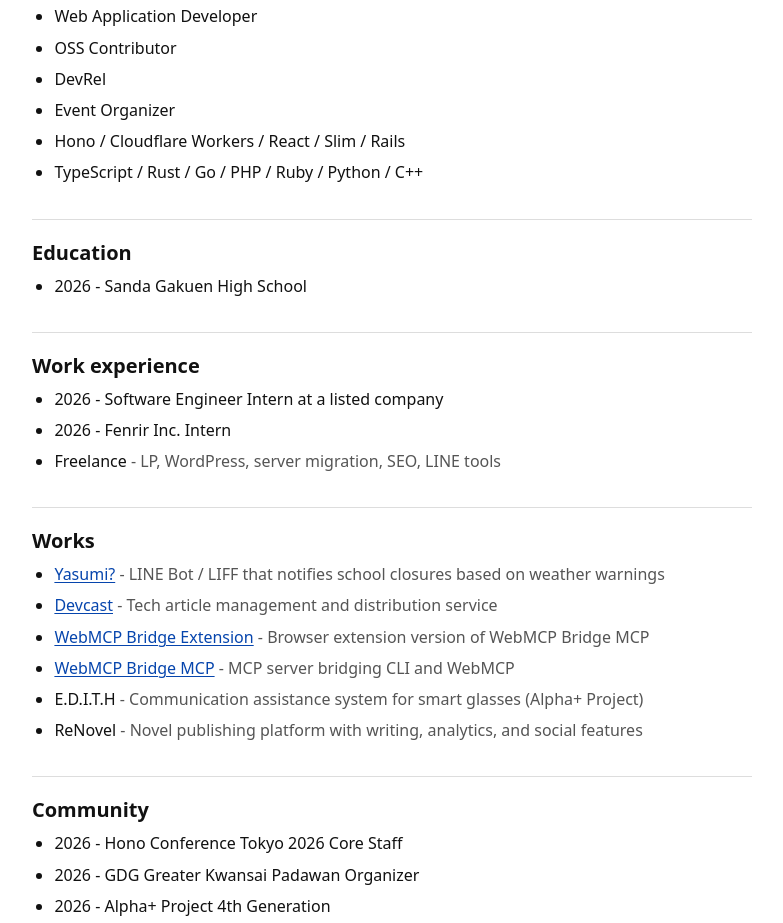
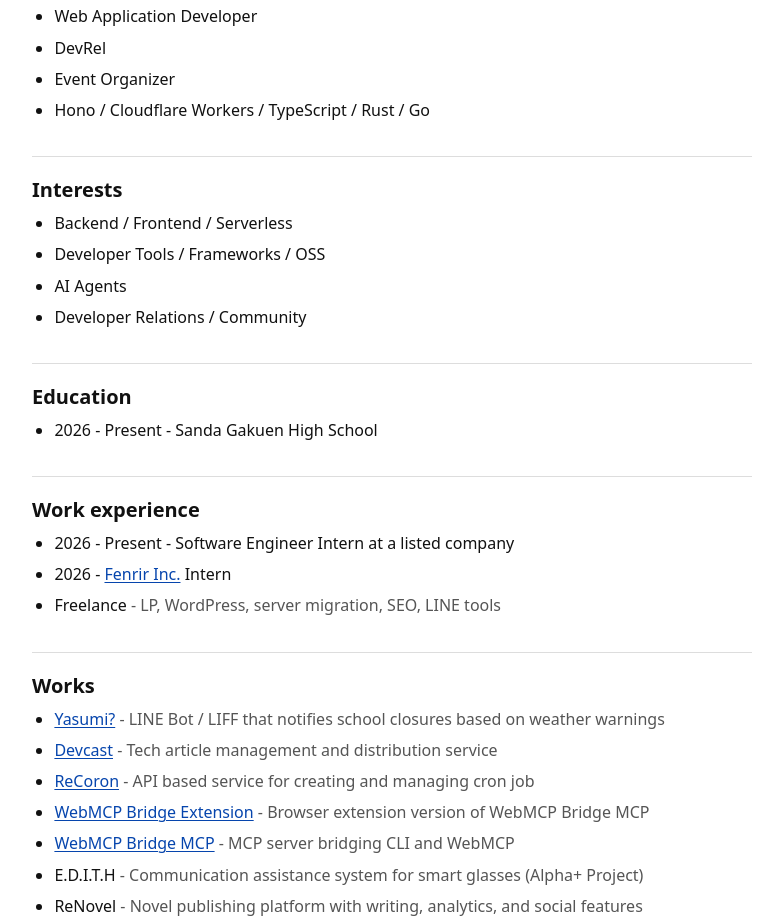
Before and after one commit to tanahiro2010/portfolio, an Astro site: page / in a window 1280 px wide. Shown: the part 237-1160 px from the top of the page, without its empty margins (248-1031 px from the left). Built offline with nearby package versions, Linux system fonts and the light colour scheme; Astro itself is replaced by a stand-in of ours.

Commit message:
fix: プロフィールの情報を更新 - 不要な情報を削除し、フォーマットを整え

```diff
--- a/src/data/home.md
+++ b/src/data/home.md
@@ -1,6 +1,6 @@
 # Hirohisa Tanaka
 
-tanahiro2010 / Web Application Developer / DevRel
+Web Application Developer / DevRel
 
 - [Website](https://tanahiro2010.com/)
 - [X](https://x.com/tanahiro2010)
@@ -9,30 +9,43 @@
 ## About
 
 - Web Application Developer
-- OSS Contributor
 - DevRel
 - Event Organizer
-- Hono / Cloudflare Workers / React / Slim / Rails
-- TypeScript / Rust / Go / PHP / Ruby / Python / C++
+- Hono / Cloudflare Workers / TypeScript / Rust / Go
+
+## Interests
+
+- Backend / Frontend / Serverless
+- Developer Tools / Frameworks / OSS
+- AI Agents
+- Developer Relations / Community
 
 ## Education
 
-- 2026 - Sanda Gakuen High School
+- 2026 - Present - Sanda Gakuen High School
 
 ## Work experience
 
-- 2026 - Software Engineer Intern at a listed company
-- 2026 - Fenrir Inc. Intern
+- 2026 - Present - Software Engineer Intern at a listed company
+- 2026 - [Fenrir Inc.](https://fenrir-inc.com/) Intern
 - Freelance <span class="meta">- LP, WordPress, server migration, SEO, LINE tools</span>
 
 ## Works
 
-- [Yasumi?](https://yasumi.unischool.jp/) <span class="meta">- LINE Bot / LIFF that notifies school closures based on weather warnings</span>
-- [Devcast](https://devcast.work/) <span class="meta">- Tech article management and distribution service</span>
-- [WebMCP Bridge Extension](https://github.com/gdg-jp/webmcp-bridge-extension) <span class="meta">- Browser extension version of WebMCP Bridge MCP</span>
-- [WebMCP Bridge MCP](https://github.com/gdg-jp/webmcp-bridge-mcp) <span class="meta">- MCP server bridging CLI and WebMCP</span>
-- E.D.I.T.H <span class="meta">- Communication assistance system for smart glasses (Alpha+ Project)</span>
-- ReNovel <span class="meta">- Novel publishing platform with writing, analytics, and social features</span>
+- [Yasumi?](https://yasumi.unischool.jp/)
+<span class="meta">- LINE Bot / LIFF that notifies school closures based on weather warnings</span>
+- [Devcast](https://devcast.work/)
+<span class="meta">- Tech article management and distribution service</span>
+- [ReCoron](https://re-coron.vercel.app/)
+<span class="meta">- API based service for creating and managing cron job</span>
+- [WebMCP Bridge Extension](https://github.com/gdg-jp/webmcp-bridge-extension)
+<span class="meta">- Browser extension version of WebMCP Bridge MCP</span>
+- [WebMCP Bridge MCP](https://github.com/gdg-jp/webmcp-bridge-mcp)
+<span class="meta">- MCP server bridging CLI and WebMCP</span>
+- E.D.I.T.H
+<span class="meta">- Communication assistance system for smart glasses (Alpha+ Project)</span>
+- ReNovel
+<span class="meta">- Novel publishing platform with writing, analytics, and social features</span>
 
 ## Community
 
```
